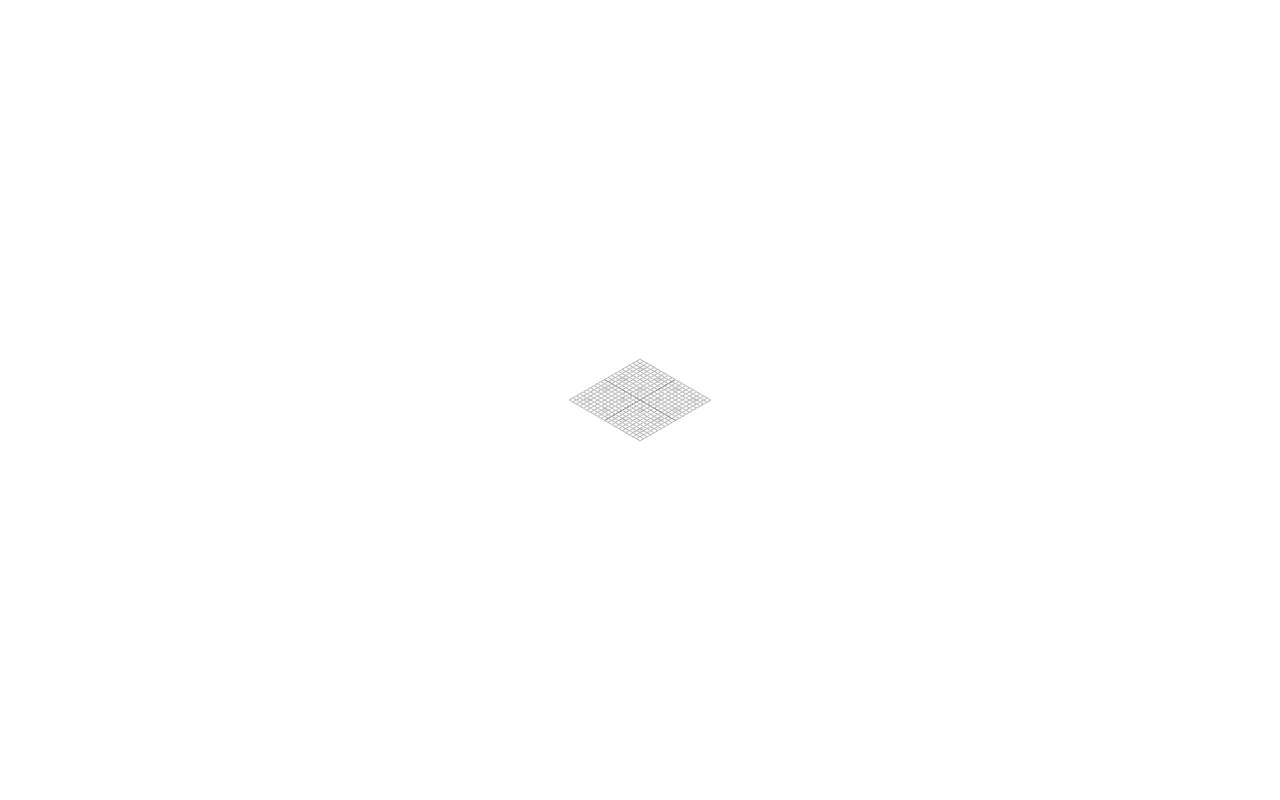
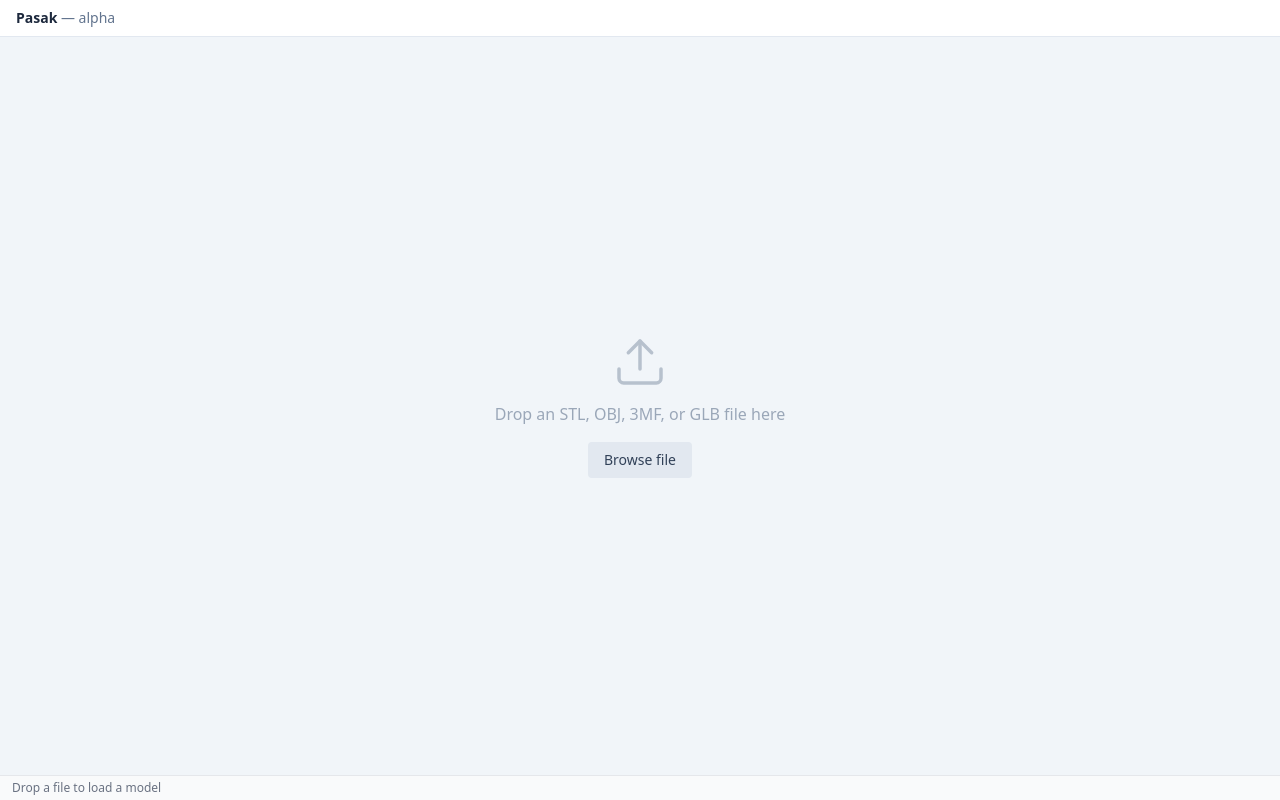
Before and after one commit to Goodsmileduck/pasak3d, a React (Vite) app: page / in a window 1280 px wide. Built offline with nearby package versions, Linux system fonts and the light colour scheme.

Commit message:
feat: wire App.tsx to load and display 3D models via DropZone

```diff
--- a/src/App.tsx
+++ b/src/App.tsx
@@ -1,22 +1,133 @@
-import { Canvas } from "@react-three/fiber";
-import { useRef } from "react";
-import { OrbitControls } from "three/addons/controls/OrbitControls.js";
-import { BuildPlate } from "./components/BuildPlate";
-import { AxisCube } from "./components/AxisCube";
-import { makeOrthoCamera } from "./lib/scene";
+import { useCallback, useState } from "react";
+import { Viewer } from "./components/Viewer";
+import { DropZone } from "./components/DropZone";
+import { StatusBar } from "./components/StatusBar";
+import { Spinner } from "./components/Spinner";
+import { useTheme } from "./hooks/useTheme";
+import { useViewerControls } from "./hooks/useViewerControls";
+import { loadModel } from "./lib/loaders";
+import type { ModelData } from "./types";
 
 export default function App() {
-  const controlsRef = useRef<OrbitControls | null>(null);
+  const { isDark } = useTheme();
+  const { plateMode, wireframe, handleControlsReady } = useViewerControls();
+
+  const [model, setModel] = useState<ModelData | null>(null);
+  const [loading, setLoading] = useState(false);
+  const [error, setError] = useState<string | null>(null);
+
+  const handleFile = useCallback(async (file: File) => {
+    setError(null);
+    setLoading(true);
+    try {
+      const buf = await file.arrayBuffer();
+      if (buf.byteLength > 100 * 1024 * 1024) {
+        console.warn(
+          "Large mesh — cuts may be slow or fail. The desktop version handles big files better.",
+        );
+      }
+      const data = await loadModel(file.name, buf, file.size);
+      setModel(data);
+    } catch (e: unknown) {
+      setError(e instanceof Error ? e.message : String(e));
+    } finally {
+      setLoading(false);
+    }
+  }, []);
+
+  const emptyBg = isDark ? "bg-neutral-900 text-neutral-400" : "bg-slate-100 text-slate-500";
+
   return (
-    <div className="h-full w-full relative">
-      <Canvas camera={makeOrthoCamera(300)}>
-        <ambientLight intensity={0.5} />
-        <directionalLight position={[100, 100, 100]} />
-        <BuildPlate mode="grid" isDark={false} model={null} />
-      </Canvas>
-      <div className="absolute top-4 right-4">
-        <AxisCube controlsRef={controlsRef} isDark={false} />
-      </div>
+    <div
+      className={`h-full w-full flex flex-col ${isDark ? "bg-neutral-900" : "bg-slate-100"}`}
+    >
+      <header
+        className={`px-4 py-2 border-b text-sm font-semibold shrink-0 ${
+          isDark
+            ? "bg-neutral-800 border-neutral-700 text-neutral-100"
+            : "bg-white border-slate-200 text-slate-800"
+        }`}
+      >
+        Pasak{" "}
+        <span className={isDark ? "font-normal text-neutral-400" : "font-normal text-slate-500"}>
+          — alpha
+        </span>
+      </header>
+
+      <main className="flex-1 relative min-h-0">
+        <DropZone onFile={handleFile} isDark={isDark}>
+          {model ? (
+            <Viewer
+              model={model}
+              isDark={isDark}
+              wireframe={wireframe}
+              plateMode={plateMode}
+              onControlsReady={handleControlsReady}
+            />
+          ) : (
+            <div
+              className={`w-full h-full flex flex-col items-center justify-center gap-3 ${emptyBg}`}
+            >
+              <svg
+                width="56"
+                height="56"
+                viewBox="0 0 24 24"
+                fill="none"
+                stroke="currentColor"
+                strokeWidth="1.5"
+                strokeLinecap="round"
+                strokeLinejoin="round"
+                className="opacity-40"
+              >
+                <path d="M21 15v4a2 2 0 0 1-2 2H5a2 2 0 0 1-2-2v-4" />
+                <polyline points="17 8 12 3 7 8" />
+                <line x1="12" y1="3" x2="12" y2="15" />
+              </svg>
+              <p className="text-base font-medium opacity-60">
+                Drop an STL, OBJ, 3MF, or GLB file here
+              </p>
+              <label
+                className={`mt-1 cursor-pointer px-4 py-2 rounded text-sm font-medium transition-colors ${
+                  isDark
+                    ? "bg-neutral-700 hover:bg-neutral-600 text-neutral-200"
+                    : "bg-slate-200 hover:bg-slate-300 text-slate-700"
+                }`}
+              >
+                Browse file
+                <input
+                  type="file"
+                  accept=".stl,.obj,.3mf,.glb"
+                  className="sr-only"
+                  onChange={(e) => {
+                    const file = e.target.files?.[0];
+                    if (file) void handleFile(file);
+                    e.target.value = "";
+                  }}
+                />
+              </label>
+            </div>
+          )}
+        </DropZone>
+
+        {loading && (
+          <div className="absolute inset-0 flex items-center justify-center bg-white/60 dark:bg-black/50 z-40">
+            <Spinner className="w-10 h-10 text-blue-500" />
+          </div>
+        )}
+
+        {error && (
+          <div className="absolute top-4 left-1/2 -translate-x-1/2 z-50 bg-red-100 text-red-800 px-4 py-2 rounded shadow text-sm max-w-sm text-center">
+            {error}
+          </div>
+        )}
+      </main>
+
+      <StatusBar
+        info={model?.info ?? null}
+        error={error}
+        isDark={isDark}
+        isLoading={loading}
+      />
     </div>
   );
 }
```
